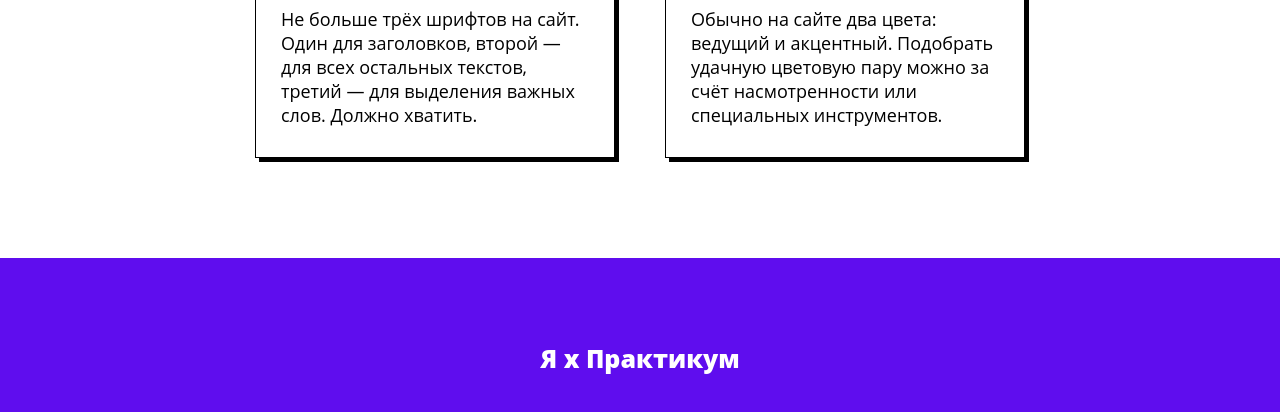
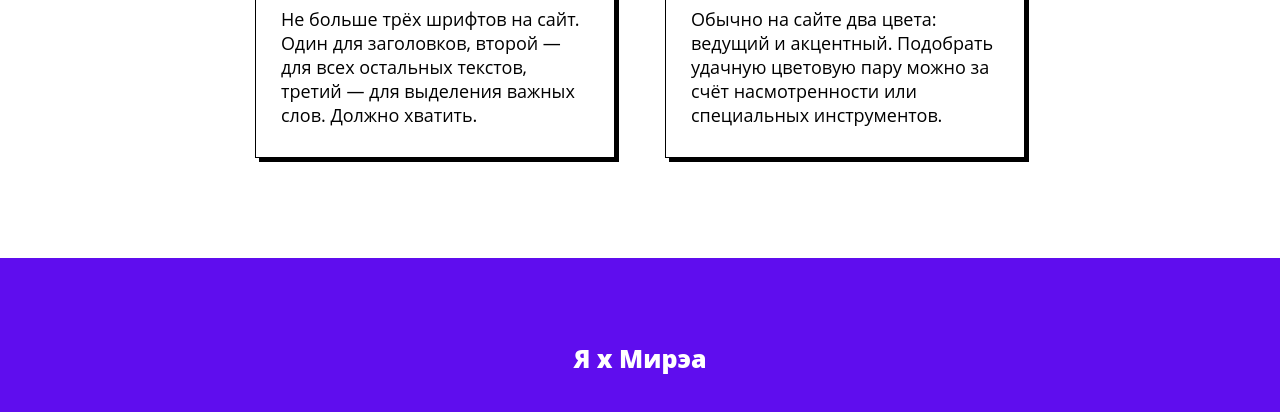
Before and after one commit to uglyfacegoat/frontend-backend, a plain HTML site: page index.html in a window 1280 px wide. Shown: the part 1350-1762 px from the top of the page. Drawn offline with Linux system fonts and the light colour scheme.

```diff
--- a/index.html
+++ b/index.html
@@ -68,7 +68,7 @@
       </div>
     </section>
     <footer class="footer">
-      <h4 class="footer-author">Я х Практикум</h4>
+      <h4 class="footer-author">Я х Мирэа</h4>
     </footer>
   </body>
 </html>
```
